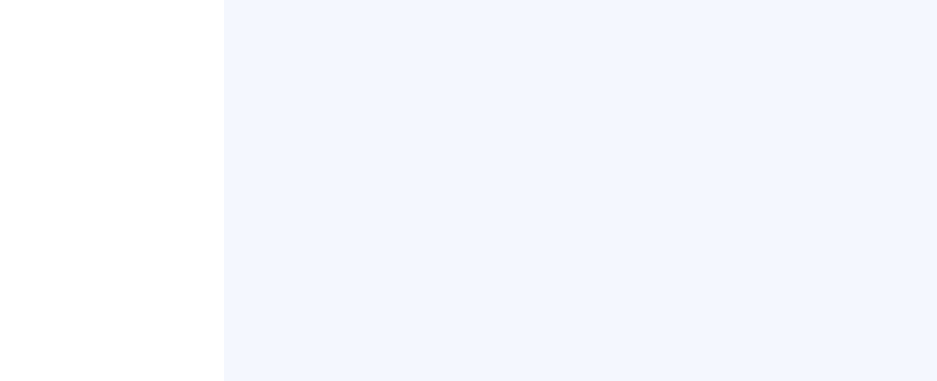
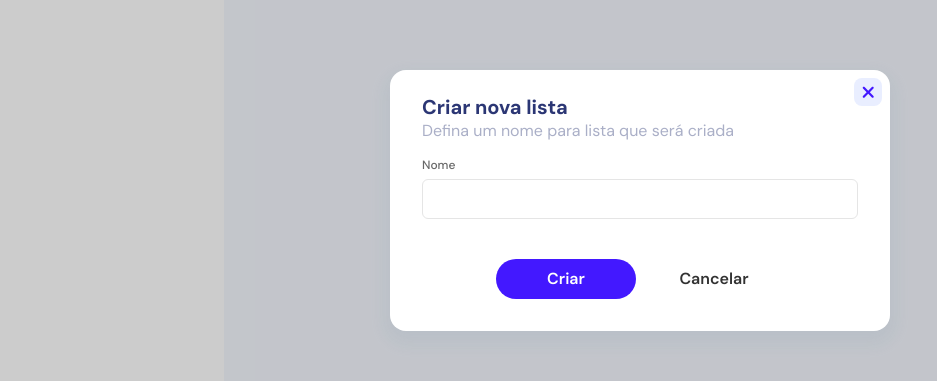
Before and after one commit to TCC-Clean-Architecture/todo-front, a Vue app: page /lists in a window 1280 px wide. Both pictures are taken after a click on the button "Lista". Shown: the part 200-581 px from the top of the page, without its empty margins (0-937 px from the left). Built offline with nearby package versions, Linux system fonts and the light colour scheme; no server answers.

Commit message:
✨ feat(new-list-modal, the-sidebar): define new modal to create lists and set in sidebar

```diff
--- a/src/components/TheSidebar.vue
+++ b/src/components/TheSidebar.vue
@@ -11,7 +11,7 @@
 			<hr class="sidebar__divider" />
 		</div>
 		<section class="sidebar__lists">
-			<button class="lists__create-button">
+			<button class="lists__create-button" @click="openNewListModal()">
 				<i class="lists__icon"><IconPlus /></i>
 				<span v-show="!collapse">Lista</span>
 			</button>
@@ -35,6 +35,7 @@
 		<div class="sidebar__misc">
 			<SwitchColorTheme />
 		</div>
+		<NewListModal v-model="modals.newList.modalOpen" :callback="modals.newList.props.callback" />
 	</aside>
 </template>
 
@@ -46,11 +47,26 @@ import IconPlus from '@/components/icons/IconPlus.vue';
 import IconList from '@/components/icons/IconList.vue';
 import IconTrash from '@/components/icons/IconTrash.vue';
 import SwitchColorTheme from '@/components/SwitchColorTheme.vue';
+import NewListModal from '@/components/modals/NewListModal.vue';
 
-import { ref, onMounted } from 'vue';
+import { ref, reactive, onMounted } from 'vue';
 import { useRouter, useRoute } from 'vue-router';
 import { useVModel } from '@vueuse/core';
 import { useListsStore } from '@/stores/lists';
+
+interface IGenericModal<T = undefined> {
+	modalOpen: boolean;
+	props: T;
+}
+
+interface IModalProps {
+	id?: string;
+	callback?: (id: string) => void;
+}
+
+interface IModals {
+	newList: IGenericModal<IModalProps>;
+}
 
 const props = defineProps<{
 	modelValue: boolean;
@@ -65,7 +81,24 @@ const router = useRouter();
 const route = useRoute();
 const listsStore = useListsStore();
 
+const modals: IModals = reactive({
+	newList: {
+		modalOpen: false,
+		props: {
+			callback: undefined,
+		},
+	},
+});
+
 const todoLists = ref<Array<any>>([]);
+
+const openNewListModal = () => {
+	modals.newList.modalOpen = true;
+	modals.newList.props.callback = (id) => {
+		getLists();
+		useList(id);
+	};
+};
 
 const getLists = () => {
 	listsStore.GET_LISTS().then((lists) => {
--- /dev/null
+++ b/src/components/modals/NewListModal.vue
@@ -0,0 +1,184 @@
+<template>
+	<BaseModal class="new-task-modal" v-model="show" @close="resetModal">
+		<template #title>
+			<h2 class="new-task-modal__title">Criar nova lista</h2>
+		</template>
+		<div class="new-task-modal__content">
+			<p class="new-task-modal__description">Defina um nome para lista que será criada</p>
+			<form class="new-task-modal__form" @submit.prevent>
+				<BaseInput v-model="form.name" type="text" name="name" variant="outline" label="Nome" />
+				<div class="new-task-modal__actions">
+					<button class="new-task-modal__create" @click="onSave()">Criar</button>
+					<button class="new-task-modal__cancel" @click="show = false">Cancelar</button>
+				</div>
+			</form>
+		</div>
+	</BaseModal>
+</template>
+
+<script lang="ts" setup>
+import BaseModal from '@/components/BaseModal.vue';
+import BaseInput from '@/components/BaseInput.vue';
+
+import { reactive } from 'vue';
+import { useVModel } from '@vueuse/core';
+import { useListsStore } from '@/stores/lists';
+
+interface IProps {
+	modelValue: boolean;
+	callback?: (id: string) => void;
+}
+
+const props = withDefaults(defineProps<IProps>(), {
+	modelValue: false,
+});
+
+const emit = defineEmits<{
+	(e: 'update:modelValue', value: boolean): void;
+}>();
+
+interface IForm {
+	name: string | undefined;
+}
+
+const form: IForm = reactive({
+	name: undefined,
+});
+
+const show = useVModel(props, 'modelValue', emit);
+const listsStore = useListsStore();
+
+const closeModal = () => {
+	show.value = false;
+};
+
+const resetModal = () => {
+	form.name = undefined;
+};
+
+const onSave = () => {
+	if (!form.name) return;
+	const body = {
+		name: form.name,
+	};
+	listsStore.CREATE_LIST(body).then((list) => {
+		closeModal();
+		if (props.callback) props.callback(list._id);
+	});
+};
+</script>
+
+<style lang="scss" scoped>
+.new-task-modal {
+	$self: &;
+	&__title {
+		margin-block-start: 1rem;
+		color: var(--clr-primary);
+	}
+	&__content {
+		display: flex;
+		flex-direction: column;
+
+		padding-inline: 2rem;
+
+		#{$self}__description {
+			margin-block-end: 1rem;
+			color: var(--clr-primary-lighter);
+		}
+
+		#{$self}__form {
+			display: flex;
+			flex-direction: column;
+			gap: 0.5rem;
+		}
+	}
+
+	&__actions {
+		display: flex;
+		justify-content: center;
+		gap: 0.5rem;
+
+		padding-block: 2rem;
+	}
+
+	&__create {
+		height: 40px;
+		min-width: 140px;
+		padding-inline: 1.5rem;
+
+		background-color: var(--clr-secondary);
+		border-radius: 100vw;
+
+		color: var(--clr-text-inverse-1);
+		font-weight: 600;
+
+		transition: background-color 200ms ease-in-out;
+
+		&:hover {
+			background-color: var(--clr-secondary-dark);
+		}
+	}
+
+	&__cancel {
+		height: 40px;
+		min-width: 140px;
+		padding-inline: 1.5rem;
+
+		border-radius: 100vw;
+
+		color: var(--clr-text-1);
+		font-weight: 600;
+
+		transition: background-color 200ms ease-in-out;
+
+		&:hover {
+			background-color: var(--clr-gray-lightest);
+		}
+	}
+}
+
+.field {
+	position: relative;
+
+	display: flex;
+	flex-direction: column;
+
+	width: 100%;
+	height: fit-content;
+
+	&__label {
+		position: relative;
+		top: initial;
+		left: initial;
+		transform: unset;
+
+		margin-block-end: 0.375rem;
+
+		font-size: 0.75rem;
+		font-weight: 500;
+		color: $c-gray-40;
+
+		border: none;
+	}
+	&__textarea {
+		width: 100%;
+		max-width: 100%;
+		padding: 0.5rem 0.75rem 0.5rem;
+
+		color: $c-gray-30;
+		font-size: 0.875rem;
+		font-family: 'DM Sans';
+
+		background-color: var(--clr-bg-soft);
+		border: 1px solid $c-gray-90;
+		border-radius: 0.375rem;
+		outline: none;
+		resize: none;
+
+		transition:
+			background-color 200ms,
+			border-color 300ms;
+	}
+}
+</style>
+@/stores/lists
--- a/src/stores/lists.ts
+++ b/src/stores/lists.ts
@@ -3,6 +3,13 @@ import type { AxiosError, AxiosResponse } from 'axios';
 import { defineStore } from 'pinia';
 
 const { http } = api.getInstance();
+
+type IList = {
+	_id: string;
+	name: string;
+	todos: ITodo[];
+	createdAt: string;
+};
 
 type ITodo = {
 	_id: string;
@@ -20,7 +27,7 @@ interface IReponseMessage<T> {
 	type: string;
 }
 
-type ITodoBasic = Omit<ITodo, '_id' | 'createdAt'>;
+type IListBasic = Pick<IList, 'name'>;
 
 export const useListsStore = defineStore('lists', {
 	actions: {
@@ -52,14 +59,14 @@ export const useListsStore = defineStore('lists', {
 					});
 			});
 		},
-		CREATE_LIST(body: ITodoBasic): Promise<ITodo> {
+		CREATE_LIST(body: IListBasic): Promise<IList> {
 			return new Promise((resolve, reject) => {
 				http({
 					method: 'POST',
 					url: '/todos/list',
 					data: body,
 				})
-					.then((response: AxiosResponse<IReponseMessage<ITodo>>) => {
+					.then((response: AxiosResponse<IReponseMessage<IList>>) => {
 						resolve(response.data.content);
 					})
 					.catch((error: AxiosError) => {
@@ -67,13 +74,13 @@ export const useListsStore = defineStore('lists', {
 					});
 			});
 		},
-		DELETE_LIST(id: string): Promise<Pick<ITodo, '_id'>> {
+		DELETE_LIST(id: string): Promise<Pick<IList, '_id'>> {
 			return new Promise((resolve, reject) => {
 				http({
 					method: 'DELETE',
 					url: `/todos/list/${id}`,
 				})
-					.then((response: AxiosResponse<IReponseMessage<Pick<ITodo, '_id'>>>) => {
+					.then((response: AxiosResponse<IReponseMessage<Pick<IList, '_id'>>>) => {
 						resolve(response.data.content);
 					})
 					.catch((error: AxiosError) => {
```
